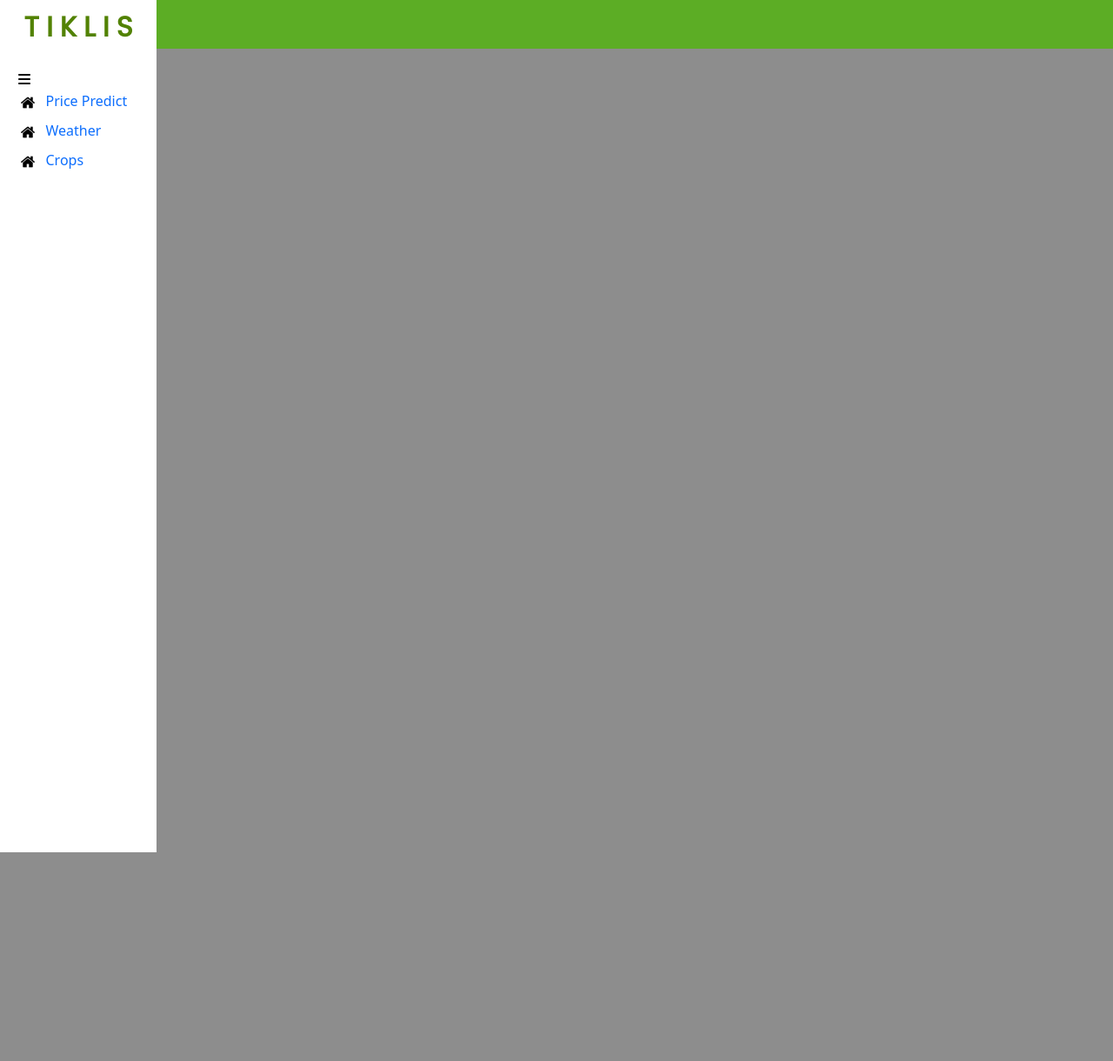
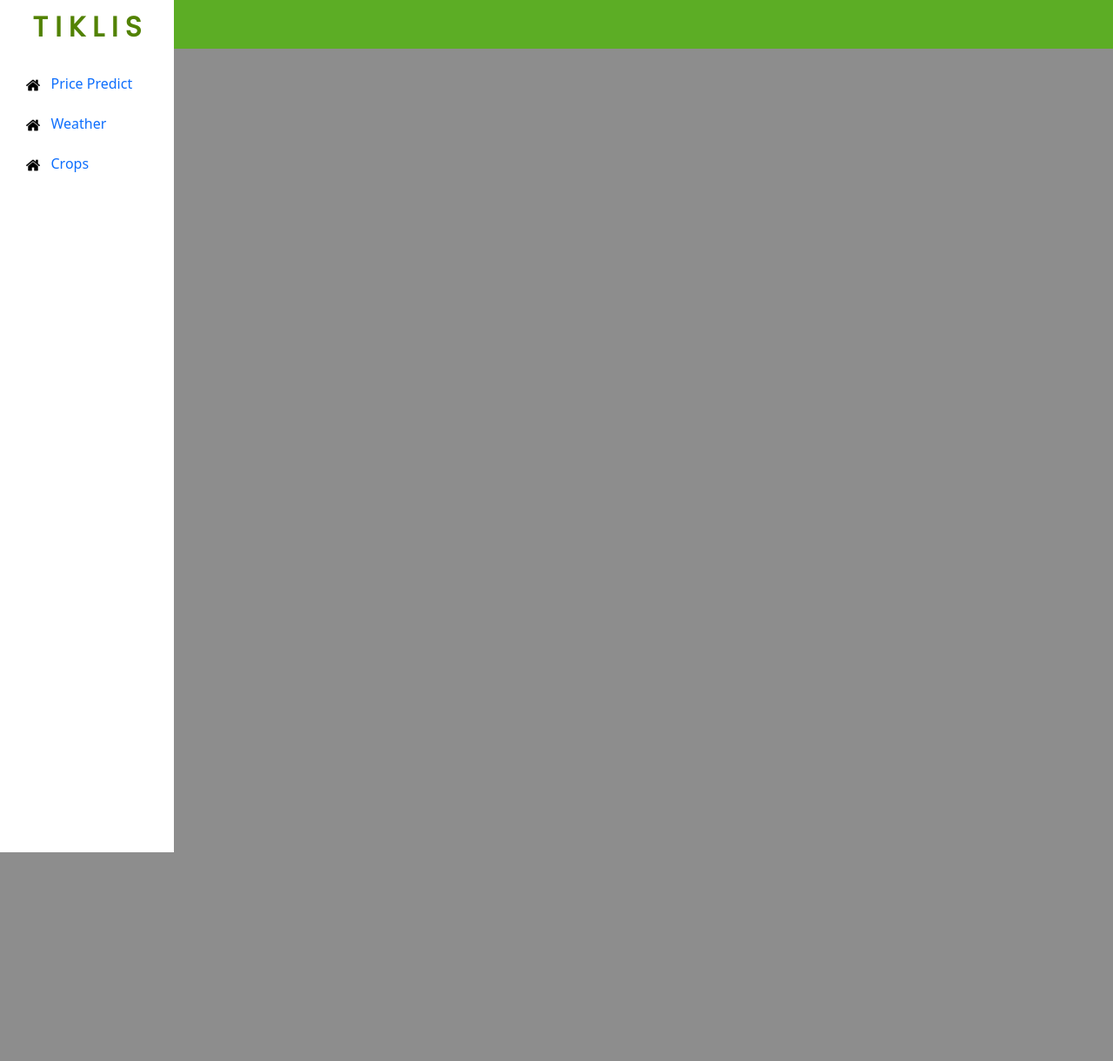
Before and after one commit to ellement95/Crop-Prediction, a Django app: page /home/ in a window 1280 px wide. Shown: the top 1220 px of the page at 87% size. Run offline with Django 4.2, Linux system fonts and the light colour scheme; some libraries are stand-ins or nearby versions.

Commit message:
spacing adjust

```diff
--- a/Tiklis/test_project/main/static/stylee.css
+++ b/Tiklis/test_project/main/static/stylee.css
@@ -15,8 +15,8 @@ body{
 }
 #side_nav{
     background: #ffffff;
-    min-width:180px;
-    max-width:180px;
+    min-width:200px;
+    max-width:200px;
     border: 4ch;
     z-index: 1;
     padding: 6px 12px 20px 16px;
@@ -42,7 +42,8 @@ span.logo{
 h1.fs-4{
     font-size: 40px;
 }
-/* Custom CSS to adjust spacing between list items */
+
 .list-unstyled.px-2 li {
-    margin-bottom: 10px; /* Adjust the value to increase/decrease spacing */
+    margin-bottom: 10px;
+    padding: 6px;
   }
--- a/Tiklis/test_project/main/templates/main/base.html
+++ b/Tiklis/test_project/main/templates/main/base.html
@@ -22,7 +22,6 @@
             <div class="sidebar" id="side_nav">
                 <div class="header-box">
                     <h1 class="fs-2"><span class="logo">TIKLIS</span></h1>
-                    <button class="btn d-mb-none d-block close-btn px-1 py-0 text-black"><i class="fa-solid fa-bars"></i></button>
                 </div>
                 <!-- Menu -->
                 <ul class = "list-unstyled px-2">
```
